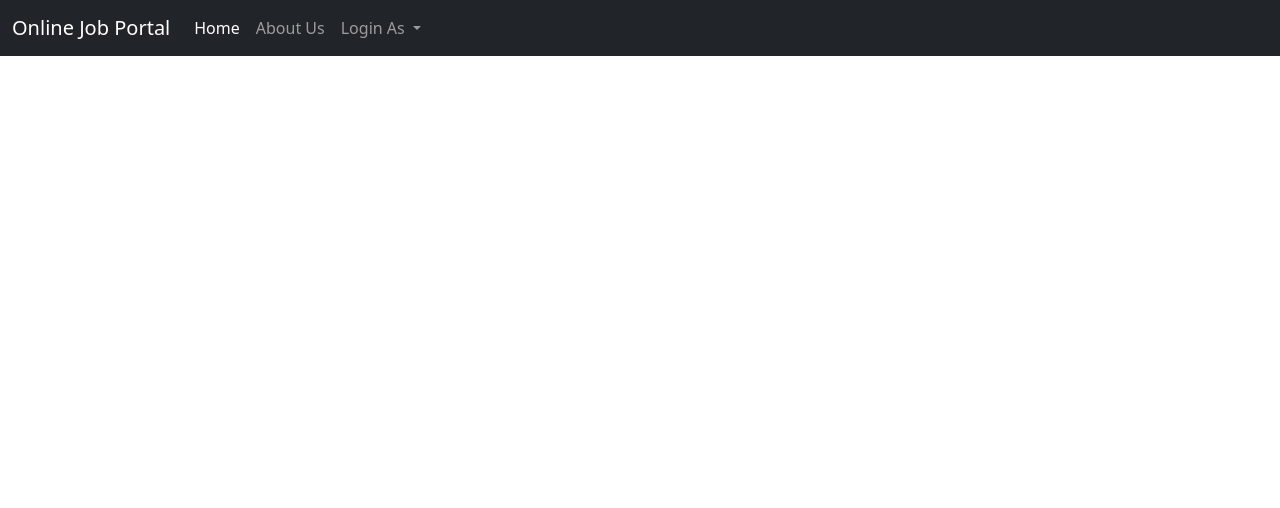
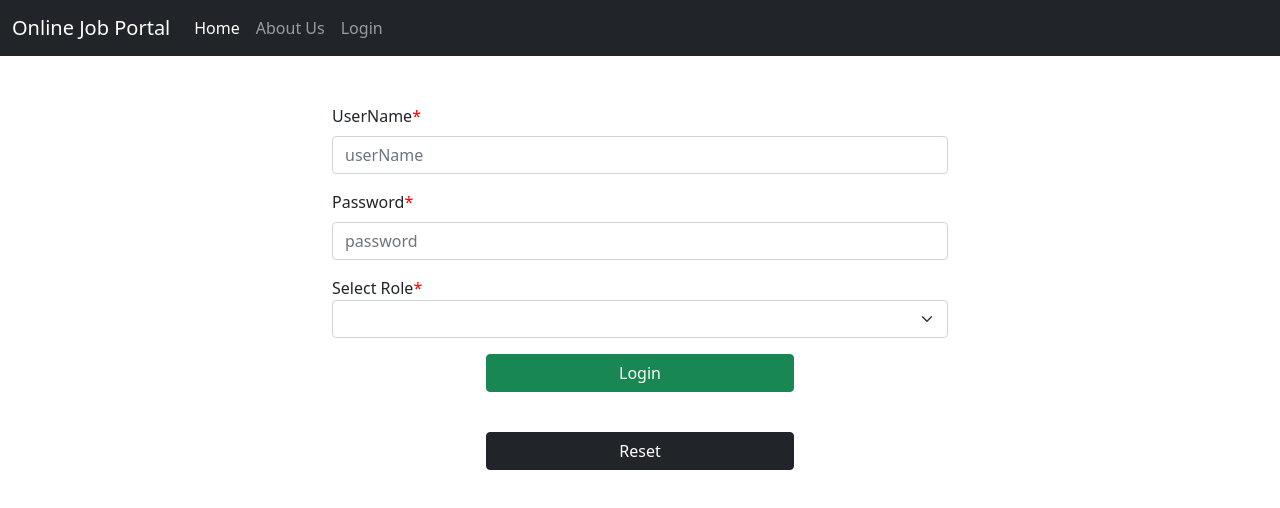
Before and after one commit to Online-Job-Portal-CG/Frontend, an Angular app: page /login in a window 1280 px wide. Before the commit this address led to /. Shown: the top 508 px of the page. Built offline with nearby package versions, Linux system fonts and the light colour scheme.

Commit message:
:octocat: Login Component: Implement Fully functional Component
Signed-off-by: vvr3ddy <vvr-rockstar@bmsit.in>

```diff
--- a/src/app/app.component.html
+++ b/src/app/app.component.html
@@ -19,20 +19,11 @@
               <a class="nav-link" href="#">About Us</a>
             </li>
 
-            <li class="nav-item dropdown">
-              <a class="nav-link dropdown-toggle" href="#" id="navbarDropdown" role="button" data-bs-toggle="dropdown"
-                aria-expanded="false">
-                Login As
-              </a>
-              <ul class="dropdown-menu" aria-labelledby="navbarDropdown">
-                <li><a class="dropdown-item" routerLink="/admin">Admin</a></li>
-                <li>
-                  <hr class="dropdown-divider">
-                </li>
-                <li><a class="dropdown-item" routerLink="/recruiter">Recruiter</a></li>
-                <li><a class="dropdown-item" href="#">Freelancer</a></li>
-              </ul>
+            <li class="nav-item">
+              <a class="nav-link" routerLink="/login">Login</a>
             </li>
+
+
           </ul>
         </div>
       </div>
--- a/src/app/app.module.ts
+++ b/src/app/app.module.ts
@@ -26,6 +26,8 @@ import { AdminModule } from './module/admin/admin.module';
 import { FreelancerModule } from './module/freelancer/freelancer.module';
 import { RecruiterModule } from './module/recruiter/recruiter.module';
 import { LoginComponent } from './components/login/login.component'
+import { FormsModule, ReactiveFormsModule } from '@angular/forms';
+import { HttpClientModule } from '@angular/common/http';
 
 @NgModule({
   declarations: [
@@ -41,9 +43,12 @@ import { LoginComponent } from './components/login/login.component'
   imports: [
     BrowserModule,
     AppRoutingModule,
+    FormsModule,
+    ReactiveFormsModule,
     AdminModule,
     FreelancerModule,
     RecruiterModule,
+    HttpClientModule
   ],
   providers: [
     AdminService,
--- a/src/app/components/login/login.component.html
+++ b/src/app/components/login/login.component.html
@@ -1 +1,36 @@
-<p>login works!</p>
+<div class="container-fluid">
+    <div class="row mt-5">
+        <div class="col-3"></div>
+        <div class="col-6">
+            <form class="form" [formGroup]="loginForm">
+                <div class="mb-3 form-group">
+                    <label for="loginId" class="form-label">UserName</label>
+                    <span style="color: red">*</span>
+                    <input type="text" class="form-control" id="loginId" placeholder="userName" formControlName="loginId">
+                </div>
+                <div class="mb-3 form-group">
+                    <label for="passwordField" class="form-label">Password</label>
+                    <span style="color: red">*</span>
+                    <input type="password" class="form-control" id="passwordField" placeholder="password"
+                        formControlName="password">
+                </div>
+                <div class="mb-3 form-group">
+                    <label for="userRole">Select Role</label>
+                    <span style="color: red">*</span>
+                    <select class="form-select" id="userRole" formControlName="role">
+                        <option value="1">Admin</option>
+                        <option value="2">Recruiter</option>
+                        <option value="3">Freelancer</option>
+                    </select>
+                </div>
+                <div class="d-grid gap-2 col-6 mx-auto">
+                    <button type="submit" class="btn btn-success" (click)="onsubmit()">Login</button>
+                    <br>
+                    <button type="reset" class="btn btn-dark">Reset</button>
+                </div>
+            </form>
+        </div>
+        <div class="col-3"></div>
+
+    </div>
+</div>
--- a/src/app/components/login/login.component.ts
+++ b/src/app/components/login/login.component.ts
@@ -1,4 +1,9 @@
 import { Component, OnInit } from '@angular/core';
+import { FormBuilder, FormGroup, Validators } from '@angular/forms';
+import { Router } from '@angular/router';
+import { AdminService } from 'src/app/services/admin.service';
+import { FreelancerService } from 'src/app/services/freelancer.service';
+import { RecruiterService } from 'src/app/services/recruiter.service';
 
 @Component({
   selector: 'app-login',
@@ -6,10 +11,91 @@ import { Component, OnInit } from '@angular/core';
   styleUrls: ['./login.component.css']
 })
 export class LoginComponent implements OnInit {
-
-  constructor() { }
+  loginForm: FormGroup
+  id: number;
+  role: string;
+  constructor(
+    private formBuilder: FormBuilder,
+    private adminService: AdminService,
+    private recruiterService: RecruiterService,
+    private freelancerService: FreelancerService,
+    private router: Router) { }
 
   ngOnInit(): void {
+    this.loginForm = this.formBuilder.group({
+      loginId: ['', [Validators.required]],
+      role: ['', [Validators.required]],
+      password: ['', [Validators.required]]
+    })
+  }
+
+  onsubmit() {
+    console.log("Form Submission attempted");
+    const role = this.loginForm.get('role').value;
+    const loginId = this.loginForm.get('loginId').value;
+    const password = this.loginForm.get('password').value;
+
+    //Admin Role
+    if (role === '1') {
+      this.adminService.findByName(loginId).subscribe(
+        data => {
+          console.log(data.userName);
+          if (data.password === password) {
+            alert("Logged in Successfully");
+            this.redirect("admin");
+          } else {
+            alert("Invalid Login Details!");
+          }
+        }, err => {
+          console.log(err);
+          if (err.status === 400) {
+            alert(err.error);
+          }
+        });
+
+    }
+
+    //Recruiter Role
+    else if (role === '2') {
+      this.recruiterService.getByName(loginId).subscribe(
+        data => {
+          console.log(data.userName);
+          if (data.password === password) {
+            alert("Logged in Successfully");
+            this.redirect("recruiter");
+          } else {
+            alert("Invalid Login Details!");
+          }
+        }, err => {
+          console.log(err);
+          if (err.status === 400) {
+            alert(err.error);
+          }
+        });
+    }
+
+    //Freelancer Role
+    else if (role === '3') {
+      this.freelancerService.getByUserName(loginId).subscribe(
+        data => {
+          console.log(data.userName);
+          if (data.password === password) {
+            alert("Logged in Successfully");
+            this.redirect("freelancer");
+          } else {
+            alert("Invalid Login Details!");
+          }
+        }, err => {
+          console.log(err);
+          if (err.status === 400) {
+            alert(err.error);
+          }
+        });
+    }
+  }
+
+  redirect(role: string) {
+    this.router.navigate([`${role}`]);
   }
 
 }
--- a/src/app/services/admin.service.ts
+++ b/src/app/services/admin.service.ts
@@ -13,7 +13,14 @@ export class AdminService {
   public findById(id: number): Observable<any> {
     console.log("Find Admin by id method");
     const headers = new HttpHeaders().set('Content-Type', 'application/json; charset=utf-8');
-    return this.http.get(`${this.baseUrl}/find/${id}`, { headers, responseType: 'json' });
+    return this.http.get(`${this.baseUrl}/find/id/${id}`, { headers, responseType: 'json' });
+  }
+
+  //GET Method
+  public findByName(name: string): Observable<any> {
+    console.log("Find Admin by userName method");
+    const headers = new HttpHeaders().set('Content-Type', 'application/json; charset=utf-8');
+    return this.http.get(`${this.baseUrl}/find/name/${name}`, { headers, responseType: 'json' });
   }
 
   //POST Method
```
Also changed, not shown: src/app/app-routing.module.ts (+11 -2 lines).
